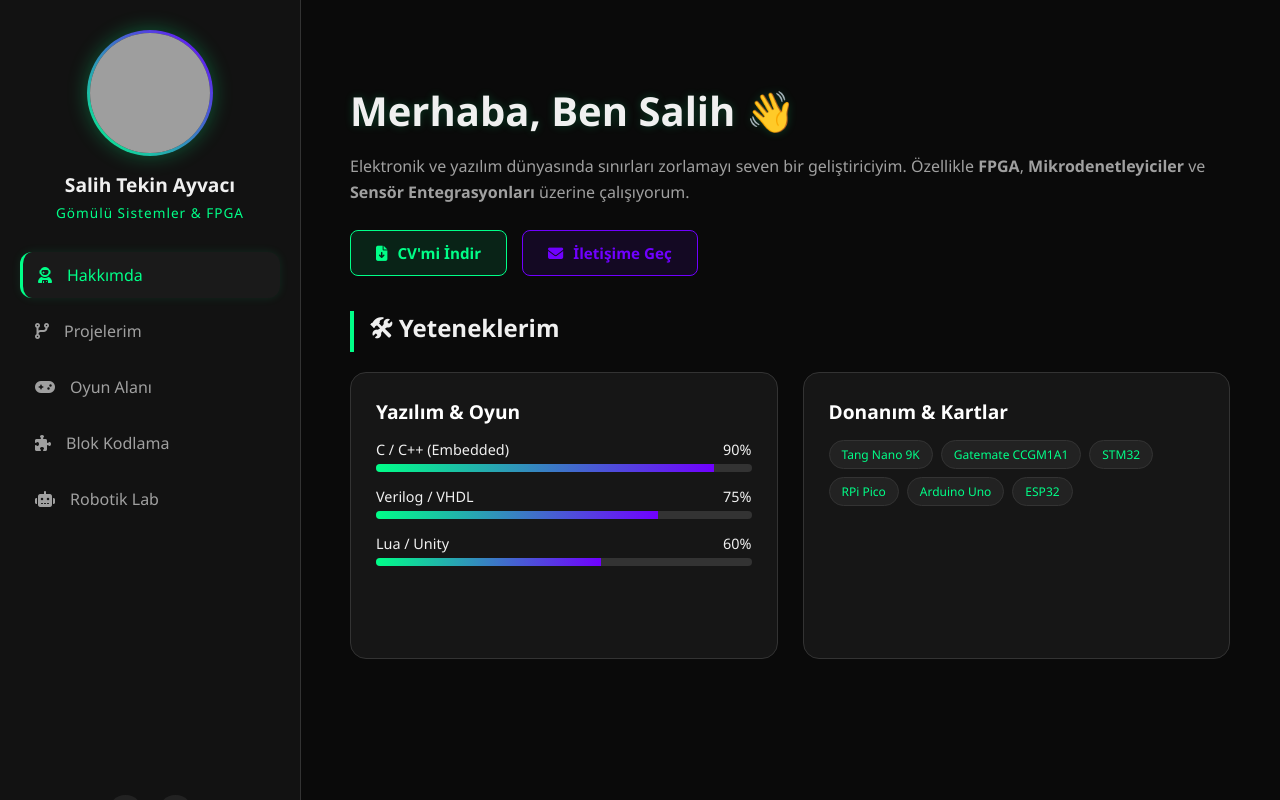
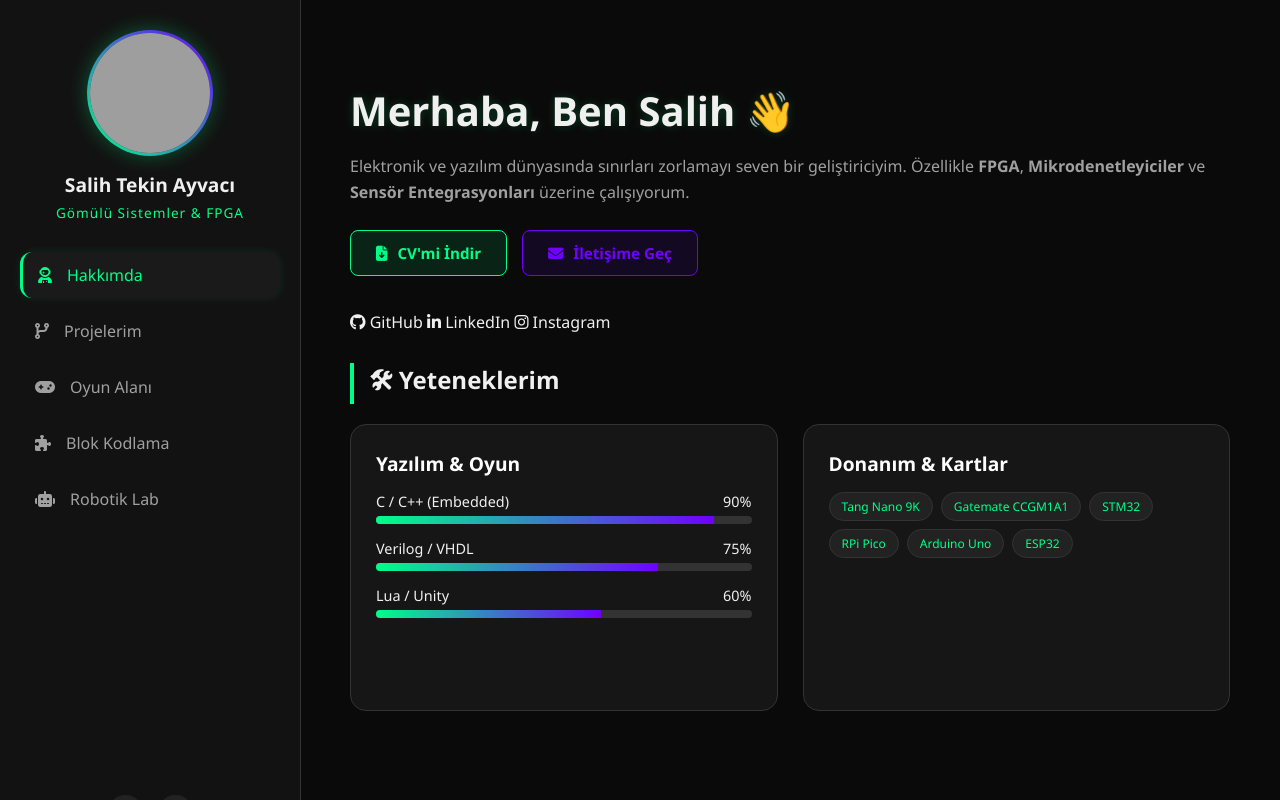
Before and after one commit to SalihAyvaci21/portfolyo, a plain HTML site: page index.html in a window 1280 px wide. Drawn offline with Linux system fonts and the light colour scheme; no server answers; grey boxes are pictures that could not be loaded.

Commit message:
Update index.html

```diff
--- a/index.html
+++ b/index.html
@@ -51,6 +51,17 @@
         </a>
     </div>
 
+    <div class="about-social">
+        <a href="https://github.com/SalihAyvaci21" target="_blank" class="social-pill github">
+            <i class="fab fa-github"></i> GitHub
+        </a>
+        <a href="https://linkedin.com/in/salih-tekin-ayvaci" target="_blank" class="social-pill linkedin">
+            <i class="fab fa-linkedin-in"></i> LinkedIn
+        </a>
+        <a href="https://instagram.com/kullaniciadin" target="_blank" class="social-pill instagram">
+            <i class="fab fa-instagram"></i> Instagram
+        </a>
+    </div>
     <h2>🛠 Yeteneklerim</h2>
     <div class="grid">
         <div class="card">
```
Lines whose indentation alone changed are shown as unchanged.
